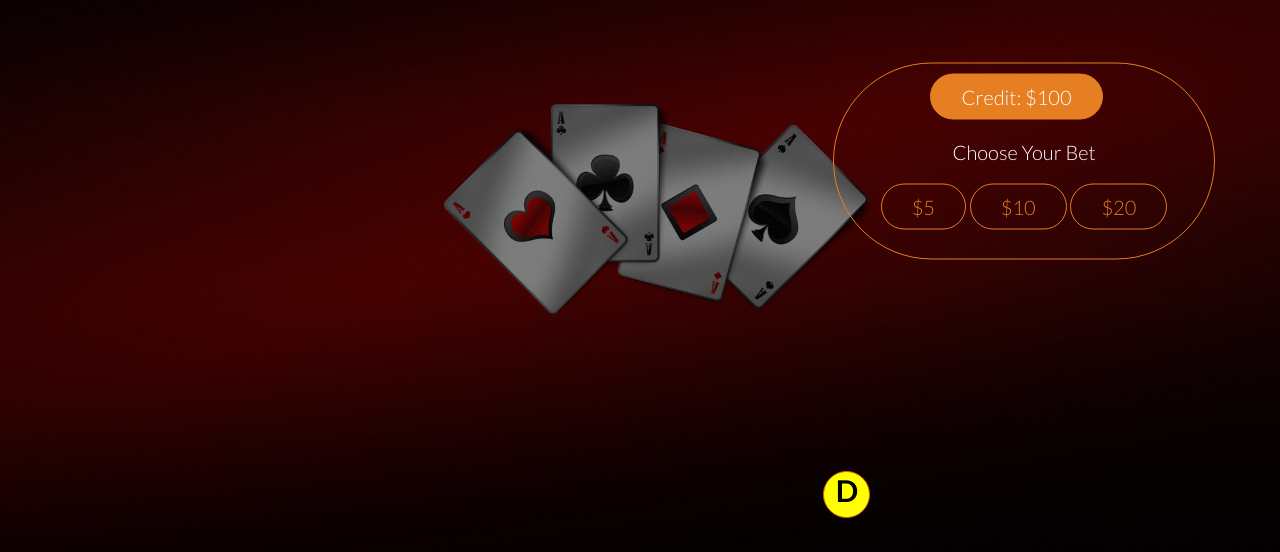
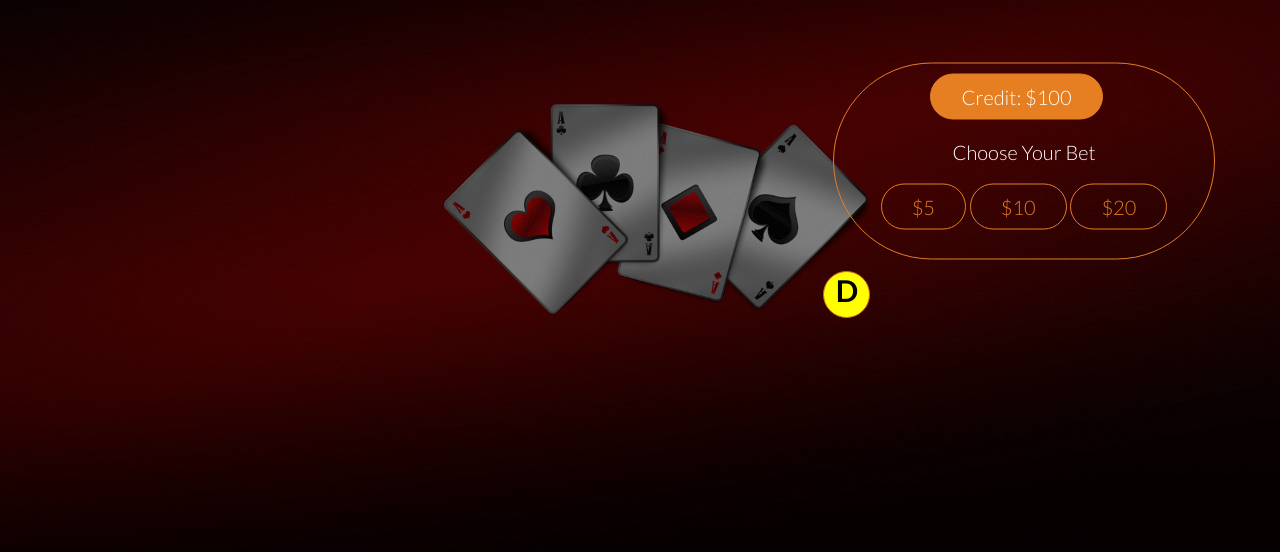
Before and after one commit to guitarly/project-1, a plain HTML site: page index.html in a window 1280 px wide. Shown: the part 202-754 px from the top of the page. Drawn offline with nearby package versions, Linux system fonts and the light colour scheme; a web font is replaced by a local one.

Commit message:
fixed css

```diff
--- a/resources/css/style.css
+++ b/resources/css/style.css
@@ -183,11 +183,11 @@ h1 {
 }
 
 .comp-deal-circle {
-    top: 10%;
+    top: 25%;
 }
 
 .human-deal-circle {
-    bottom: 10%;
+    bottom: 35%;
 }
 
 
@@ -240,31 +240,27 @@ h1 {
     align-items: flex-end;
 }
 
-#sec-middle-comp, #sec-middle-human {
+#sec-middle-comp, #sec-middle-human, #play-section, #comp-section {
     margin: 0 auto;
     width: 35%;
     display: flex;
     justify-content: center;
 }
 
-#sec-middle-comp {
+#sec-middle-comp, #sec-middle-human {
     align-items: flex-end;
     align-self: flex-end;
-    /*position: inherit;*/
-}
-
-#sec-middle-human {
-    align-items: flex-end;
-    align-self: flex-end;
+    padding: 10px;
 }
 
 #play-section, #comp-section {
-    display: flex;
+    /*display: flex;
     justify-content: center;
     align-items: center;
-    align-self: center;
-    height: 200px;
-    width: 100%;
+    align-self: center;*/
+    height: 150px;
+    width: 45%;
+    /*width: 100%;*/
 }
 
 .card-in-play {
```
